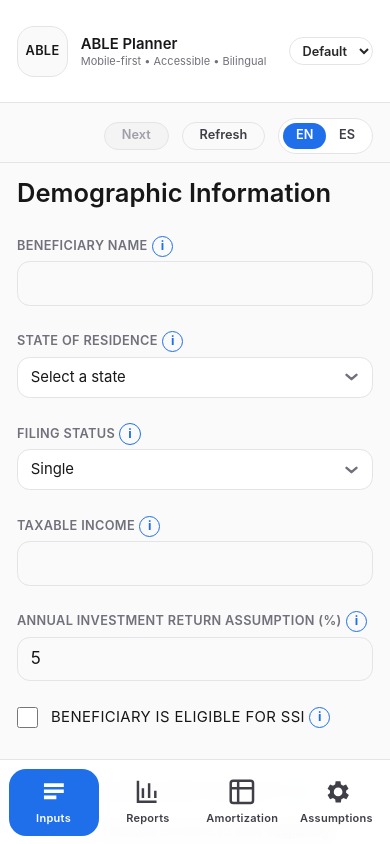
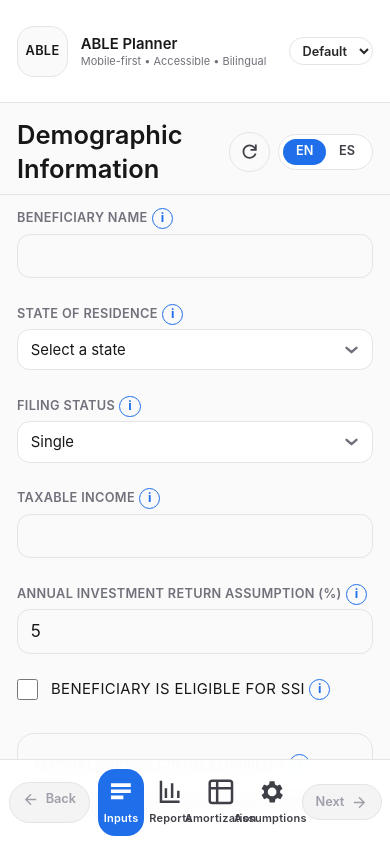
Before and after one commit to KAtheras/able-planner, a Next.js app: page / in a window 390 px wide. Both pictures are taken after a click on the button "I Understand — Continue". Shown: the top 844 px of the page. Built offline with nearby package versions, Linux system fonts and the light colour scheme.

Commit message:
feat: add mobile bottom-nav flow and refine input header actions

```diff
--- a/app/page.tsx
+++ b/app/page.tsx
@@ -1335,6 +1335,30 @@ const parsePercentStringToDecimal = (value: string): number | null => {
     setWtaDismissed(false);
     setReportWindowYears("max");
   };
+  const refreshButton = (
+    <button
+      type="button"
+      aria-label={copy?.buttons?.refresh ?? "Refresh"}
+      title={copy?.buttons?.refresh ?? "Refresh"}
+      className="rounded-full border border-zinc-200 p-2 text-zinc-700 transition hover:bg-zinc-100 dark:border-zinc-800 dark:text-zinc-300 dark:hover:bg-zinc-900"
+      onClick={resetInputs}
+    >
+      <svg
+        viewBox="0 -960 960 960"
+        className="h-5 w-5"
+        aria-hidden="true"
+        fill="currentColor"
+      >
+        <path d="M480-160q-134 0-227-93t-93-227q0-134 93-227t227-93q69 0 132 28.5T720-690v-110h80v280H520v-80h168q-32-56-87.5-88T480-720q-100 0-170 70t-70 170q0 100 70 170t170 70q77 0 139-44t87-116h84q-28 106-114 173t-196 67Z" />
+      </svg>
+    </button>
+  );
+  const mobileInputsHeaderActions = (
+    <div className="flex items-center gap-2 md:hidden">
+      {refreshButton}
+      {languageToggle}
+    </div>
+  );
   useEffect(() => {
     const numeric = monthlyContribution === "" ? 0 : Number(monthlyContribution);
     if (!Number.isFinite(numeric) || numeric <= 0) {
@@ -1392,6 +1416,140 @@ const parsePercentStringToDecimal = (value: string): number | null => {
     wtaCombinedLimit,
     wtaStatus,
   ]);
+
+  const agiValueForInputNav = Number(plannerAgi);
+  const agiValidForInputNav =
+    plannerAgi !== "" &&
+    !Number.isNaN(agiValueForInputNav) &&
+    (agiValueForInputNav > 0 || agiValueForInputNav === 0);
+  const monthlyContributionNumberForInputNav =
+    monthlyContribution === "" ? 0 : Number(monthlyContribution);
+  const monthlyContributionFutureNumberForInputNav =
+    typeof monthlyContributionFuture === "string" && monthlyContributionFuture !== ""
+      ? Number(monthlyContributionFuture)
+      : NaN;
+  const annualMonthlyBasisForInputNav = Number.isFinite(monthlyContributionFutureNumberForInputNav)
+    ? monthlyContributionFutureNumberForInputNav
+    : monthlyContributionNumberForInputNav;
+  const plannedAnnualContributionForInputNav = Number.isFinite(annualMonthlyBasisForInputNav)
+    ? annualMonthlyBasisForInputNav * 12
+    : 0;
+  const horizonConfigForInputNav = getHorizonConfig();
+  const monthsRemainingForInputNav = getMonthsRemainingInCurrentCalendarYear(
+    horizonConfigForInputNav.startIndex,
+  );
+  const plannedCurrentYearContributionForInputNav =
+    monthlyContributionNumberForInputNav * monthsRemainingForInputNav;
+  const allowedAnnualLimitForInputNav =
+    wtaStatus === "eligible" ? wtaCombinedLimit : WTA_BASE_ANNUAL_LIMIT;
+  const contributionBreachesNowForInputNav =
+    plannedCurrentYearContributionForInputNav > allowedAnnualLimitForInputNav;
+  const contributionBreachesFutureForInputNav =
+    plannedAnnualContributionForInputNav > allowedAnnualLimitForInputNav;
+  const hasContributionIssueForInputNav =
+    inputStep === 2 && (contributionBreachesNowForInputNav || contributionBreachesFutureForInputNav);
+  const startingBalanceNumberForInputNav = startingBalance === "" ? 0 : Number(startingBalance);
+  const hasDriverForProjectionForInputNav =
+    (Number.isFinite(startingBalanceNumberForInputNav) && startingBalanceNumberForInputNav > 0) ||
+    (Number.isFinite(monthlyContributionNumberForInputNav) && monthlyContributionNumberForInputNav > 0);
+  const residencyMismatchForInputNav =
+    beneficiaryStateOfResidence &&
+    planState &&
+    beneficiaryStateOfResidence !== planState;
+  const residencyBlockingForInputNav =
+    residencyMismatchForInputNav &&
+    (planResidencyRequired || !nonResidentProceedAck);
+  const isInputNextDisabledForInputNav =
+    (inputStep === 1 && (!agiValidForInputNav || residencyBlockingForInputNav)) ||
+    (inputStep === 2 && (hasContributionIssueForInputNav || !hasDriverForProjectionForInputNav));
+  const reportViewIndexForInputNav = Math.max(0, enabledReportViews.indexOf(reportView));
+  const defaultLastReportViewForInputNav =
+    enabledReportViews[enabledReportViews.length - 1] ?? defaultReportView;
+
+  const goToPreviousInputStep = () => {
+    if (inputStep === 2) {
+      setInputStep(1);
+    }
+  };
+
+  const goToMobileBack = () => {
+    if (active === "inputs") {
+      goToPreviousInputStep();
+      return;
+    }
+
+    if (active === "reports") {
+      if (reportViewIndexForInputNav <= 0) {
+        setActive("inputs");
+        setInputStep(2);
+        return;
+      }
+      setReportView(enabledReportViews[reportViewIndexForInputNav - 1]);
+      return;
+    }
+
+    if (active === "schedule") {
+      if (amortizationView === "taxable") {
+        setAmortizationView("able");
+        return;
+      }
+      setActive("reports");
+      setReportView(defaultLastReportViewForInputNav);
+      return;
+    }
+
+    if (active === "disclosures") {
+      setActive("schedule");
+    }
+  };
+
+  const goToMobileNext = () => {
+    if (active === "inputs") {
+      if (isInputNextDisabledForInputNav) return;
+      if (inputStep === 1) {
+        setInputStep(2);
+        return;
+      }
+      const { minYears, maxYears } = getTimeHorizonLimits();
+      if (timeHorizonYears !== "") {
+        const parsed = parseIntegerInput(timeHorizonYears);
+        if (parsed !== null) {
+          let next = parsed;
+          if (next < minYears) next = minYears;
+          if (next > maxYears) next = maxYears;
+          if (String(next) !== timeHorizonYears) {
+            setTimeHorizonYears(String(next));
+          }
+        }
+      }
+      setActive("reports");
+      setReportView(defaultReportView);
+      return;
+    }
+
+    if (active === "reports") {
+      if (reportViewIndexForInputNav < enabledReportViews.length - 1) {
+        setReportView(enabledReportViews[reportViewIndexForInputNav + 1]);
+        return;
+      }
+      setActive("schedule");
+      setAmortizationView("able");
+      return;
+    }
+
+    if (active === "schedule") {
+      if (amortizationView === "able") {
+        setAmortizationView("taxable");
+        return;
+      }
+      setActive("disclosures");
+    }
+  };
+
+  const mobileBackDisabled = active === "inputs" && inputStep === 1;
+  const mobileNextDisabled =
+    (active === "inputs" && isInputNextDisabledForInputNav) ||
+    active === "disclosures";
 
   const content = (() => {
     const agiValue = Number(plannerAgi);
@@ -1447,7 +1605,6 @@ const parsePercentStringToDecimal = (value: string): number | null => {
     const isNextDisabled =
       (inputStep === 1 && (!agiValid || residencyBlocking)) ||
       (inputStep === 2 && (hasContributionIssue || !hasDriverForProjection));
-
     const deriveMonthlyCaps = (limit: number) => {
       const monthsRemaining = getMonthsRemainingInCurrentCalendarYear(horizonConfig.startIndex);
       const currentYearMaxMonthly = Math.floor(limit / monthsRemaining);
@@ -1527,6 +1684,14 @@ const parsePercentStringToDecimal = (value: string): number | null => {
     };
 
     const showQuestionnaire = messagesMode === "fsc" && agiGateEligible === true;
+    const desktopInputPageTitle =
+      inputStep === 1
+        ? copy?.ui?.inputs?.demographics?.title
+          ?? copy?.labels?.inputs?.demographicsTitle
+          ?? "Demographic Information"
+        : copy?.ui?.inputs?.accountActivity?.title
+          ?? copy?.labels?.inputs?.accountActivityTitle
+          ?? "Account Activity";
 
     const getFscButtonLabel = () => {
       if (agiGateEligible === null) return copy?.buttons?.enterAgiToTestEligibility ?? "";
@@ -2171,24 +2336,27 @@ const { scheduleRows, ssiMessages, planMessages, taxableRows } = buildPlannerSch
 
     return (
       <div className="space-y-3">
-        <div className="sticky top-[calc(env(safe-area-inset-top)+6rem)] z-30 -mx-4 mb-3 flex items-center justify-between border-b border-zinc-200 bg-zinc-50/95 px-4 py-2 text-xs font-semibold backdrop-blur dark:border-zinc-800 dark:bg-black/90 md:static md:mx-0 md:border-0 md:bg-transparent md:px-0 md:py-0">
+        <div className="hidden md:flex md:items-center md:justify-between md:text-xs md:font-semibold">
+          <div className="flex items-center gap-3">
+            <h1 className="text-lg font-semibold text-zinc-900 dark:text-zinc-50">
+              {desktopInputPageTitle}
+            </h1>
+          </div>
           <div className="flex items-center gap-3">
             {inputStep === 2 && (
               <button
                 type="button"
-                className="rounded-full border border-zinc-200 px-4 py-1 text-xs font-semibold text-zinc-700 dark:border-zinc-800 dark:text-zinc-300"
-                onClick={() => setInputStep(1)}
+                className="inline-flex rounded-full border border-zinc-200 px-4 py-1 text-xs font-semibold text-zinc-700 dark:border-zinc-800 dark:text-zinc-300"
+                onClick={goToPreviousInputStep}
               >
                 {copy?.buttons?.back ?? ""}
               </button>
             )}
-          </div>
-          <div className="flex items-center gap-3">
             <button
               type="button"
               disabled={isNextDisabled}
               className={[
-                "rounded-full px-4 py-1 text-xs font-semibold transition",
+                "inline-flex rounded-full px-4 py-1 text-xs font-semibold transition",
                 isNextDisabled
                   ? "border border-zinc-200 bg-zinc-100 text-zinc-400 dark:border-zinc-800 dark:bg-zinc-900 dark:text-zinc-500 cursor-not-allowed"
                   : "bg-[var(--brand-primary)] text-white",
@@ -2197,14 +2365,8 @@ const { scheduleRows, ssiMessages, planMessages, taxableRows } = buildPlannerSch
             >
               {copy?.buttons?.next ?? ""}
             </button>
-            <button
-              type="button"
-              className="rounded-full border border-zinc-200 px-4 py-1 text-xs font-semibold text-zinc-700 dark:border-zinc-800 dark:text-zinc-300"
-              onClick={resetInputs}
-            >
-              {copy?.buttons?.refresh ?? ""}
-            </button>
-            {languageToggle}
+            <div className="hidden md:block">{refreshButton}</div>
+            <div className="hidden md:block">{languageToggle}</div>
           </div>
         </div>
         <div className="grid grid-cols-1 gap-6 items-stretch md:grid-cols-2">
@@ -2224,6 +2386,7 @@ const { scheduleRows, ssiMessages, planMessages, taxableRows } = buildPlannerSch
                   title: copy.ui?.inputs?.demographics?.title,
                   labels: copy.labels?.inputs,
                 }}
+                headerRightSlot={mobileInputsHeaderActions}
                 onChange={(updates) => {
                   if ("beneficiaryName" in updates) setBeneficiaryName(updates.beneficiaryName ?? "");
                   if ("stateOfResidence" in updates)
@@ -2355,6 +2518,7 @@ const { scheduleRows, ssiMessages, planMessages, taxableRows } = buildPlannerSch
                 title: copy?.ui?.inputs?.accountActivity?.title,
                 labels: copy.labels?.inputs,
               }}
+              headerRightSlot={mobileInputsHeaderActions}
             />
             )}
           </div>
@@ -2575,6 +2739,16 @@ const { scheduleRows, ssiMessages, planMessages, taxableRows } = buildPlannerSch
           onChange={handleSidebarChange}
           labels={copy.ui?.sidebar}
           desktopTopOffsetPx={sidebarDesktopTopOffset}
+          mobileBackAction={{
+            label: copy?.buttons?.back ?? "Back",
+            disabled: mobileBackDisabled,
+            onClick: goToMobileBack,
+          }}
+          mobileNextAction={{
+            label: copy?.buttons?.next ?? "Next",
+            disabled: mobileNextDisabled,
+            onClick: goToMobileNext,
+          }}
         />
         <main className="mx-auto w-full max-w-6xl flex-1 px-4 pt-1.5 pb-[calc(env(safe-area-inset-bottom)+6.5rem)] md:pb-6">{content}</main>
       </div>
--- a/src/components/inputs/DemographicsForm.tsx
+++ b/src/components/inputs/DemographicsForm.tsx
@@ -1,5 +1,6 @@
 "use client";
 
+import type { ReactNode } from "react";
 import { useCallback, useEffect, useRef, useState } from "react";
 import planLevelInfo from "@/config/rules/planLevelInfo.json";
 
@@ -46,6 +47,7 @@ type DemographicsFormProps = {
   fscStatus?: "idle" | "eligible" | "ineligible";
   fscButtonLabel?: string;
   fscDisabled?: boolean;
+  headerRightSlot?: ReactNode;
   onChange?: (updates: Partial<DemographicsFormProps>) => void;
   onFscClick?: () => void;
   copy?: DemographicsCopy;
@@ -61,6 +63,7 @@ export default function DemographicsForm({
   fscStatus = "idle",
   fscButtonLabel,
   fscDisabled = false,
+  headerRightSlot,
   onChange,
   onFscClick,
   copy,
@@ -184,9 +187,12 @@ export default function DemographicsForm({
 
   return (
     <section ref={sectionRef} className="space-y-6">
-      <h1 className="text-2xl font-semibold">
-        {copy?.title ?? copy?.labels?.demographicsTitle ?? "Demographic Information"}
-      </h1>
+      <div className="sticky top-[calc(env(safe-area-inset-top)+6rem)] z-20 -mx-4 mb-3 flex items-center justify-between gap-3 border-b border-zinc-200 bg-zinc-50/95 px-4 py-2 backdrop-blur dark:border-zinc-800 dark:bg-black/90 md:hidden">
+        <h1 className="text-2xl font-semibold">
+          {copy?.title ?? copy?.labels?.demographicsTitle ?? "Demographic Information"}
+        </h1>
+        {headerRightSlot}
+      </div>
 
       <div className="grid gap-6 md:grid-cols-2">
         <div>
--- a/src/components/layout/Sidebar.tsx
+++ b/src/components/layout/Sidebar.tsx
@@ -64,6 +64,22 @@ function IconGear() {
   );
 }
 
+function IconArrowBack() {
+  return (
+    <svg viewBox="0 0 24 24" className="h-4 w-4" aria-hidden="true">
+      <path fill="currentColor" d="M20 11H7.83l5.59-5.59L12 4l-8 8 8 8 1.41-1.41L7.83 13H20z" />
+    </svg>
+  );
+}
+
+function IconArrowForward() {
+  return (
+    <svg viewBox="0 0 24 24" className="h-4 w-4" aria-hidden="true">
+      <path fill="currentColor" d="m12 4-1.41 1.41L16.17 11H4v2h12.17l-5.58 5.59L12 20l8-8z" />
+    </svg>
+  );
+}
+
 const ITEMS: NavItem[] = [
   { key: "inputs", label: "Inputs", icon: <IconGrid /> },
   { key: "reports", label: "Reports", icon: <IconReports /> },
@@ -76,9 +92,26 @@ type SidebarProps = {
   onChange: (key: NavKey) => void;
   labels?: Partial<Record<NavKey, string>>;
   desktopTopOffsetPx?: number;
+  mobileBackAction?: {
+    label: string;
+    disabled?: boolean;
+    onClick: () => void;
+  };
+  mobileNextAction?: {
+    label: string;
+    disabled?: boolean;
+    onClick: () => void;
+  };
 };
 
-export default function Sidebar({ active, onChange, labels, desktopTopOffsetPx }: SidebarProps) {
+export default function Sidebar({
+  active,
+  onChange,
+  labels,
+  desktopTopOffsetPx,
+  mobileBackAction,
+  mobileNextAction,
+}: SidebarProps) {
   return (
     <>
       {/* Desktop / wide: left sidebar */}
@@ -126,7 +159,25 @@ export default function Sidebar({ active, onChange, labels, desktopTopOffsetPx }
         aria-label="Primary"
         className="fixed inset-x-0 bottom-0 z-40 border-t border-zinc-200 bg-white/95 backdrop-blur dark:border-zinc-800 dark:bg-black/90 md:hidden"
       >
-        <div className="mx-auto grid max-w-4xl grid-cols-4 gap-1 px-2 py-2">
+        <div className="mx-auto flex max-w-4xl items-center gap-2 px-2 py-2">
+          <button
+            type="button"
+            disabled={mobileBackAction?.disabled}
+            onClick={mobileBackAction?.onClick}
+            className={[
+              "rounded-full border px-3 py-2 text-xs font-semibold transition",
+              "focus:outline-none focus-visible:ring-2 focus-visible:ring-[var(--brand-ring)]",
+              mobileBackAction?.disabled
+                ? "border-zinc-200 bg-zinc-100 text-zinc-400 dark:border-zinc-800 dark:bg-zinc-900 dark:text-zinc-500 cursor-not-allowed"
+                : "border-zinc-200 bg-white text-zinc-700 hover:bg-zinc-100 dark:border-zinc-700 dark:bg-zinc-950 dark:text-zinc-200 dark:hover:bg-zinc-900",
+            ].join(" ")}
+          >
+            <span className="inline-flex items-center gap-1.5">
+              <IconArrowBack />
+              <span>{mobileBackAction?.label}</span>
+            </span>
+          </button>
+          <div className="grid flex-1 grid-cols-4 gap-1">
             {ITEMS.map((item) => {
               const isActive = item.key === active;
               return (
@@ -149,6 +200,24 @@ export default function Sidebar({ active, onChange, labels, desktopTopOffsetPx }
               );
             })}
           </div>
+          <button
+            type="button"
+            disabled={mobileNextAction?.disabled}
+            onClick={mobileNextAction?.onClick}
+            className={[
+              "rounded-full px-3 py-2 text-xs font-semibold transition",
+              "focus:outline-none focus-visible:ring-2 focus-visible:ring-[var(--brand-ring)]",
+              mobileNextAction?.disabled
+                ? "border border-zinc-200 bg-zinc-100 text-zinc-400 dark:border-zinc-800 dark:bg-zinc-900 dark:text-zinc-500 cursor-not-allowed"
+                : "bg-[var(--brand-primary)] text-white",
+            ].join(" ")}
+          >
+            <span className="inline-flex items-center gap-1.5">
+              <span>{mobileNextAction?.label}</span>
+              <IconArrowForward />
+            </span>
+          </button>
+        </div>
       </nav>
     </>
   );
```
Also changed, not shown: src/components/inputs/AccountActivityForm.tsx (+9 -3 lines), 1 other file (tests, documents, lock files or other folders). Lines whose indentation alone changed are shown as unchanged.
